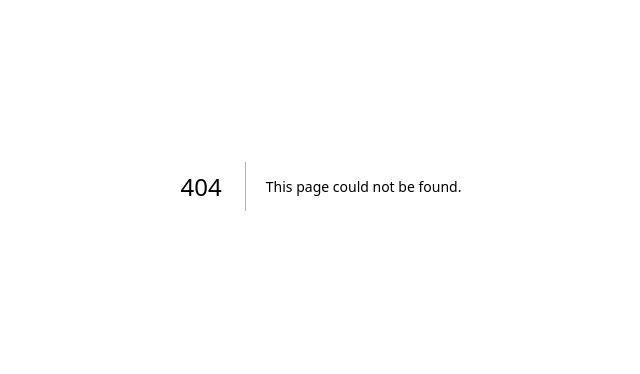
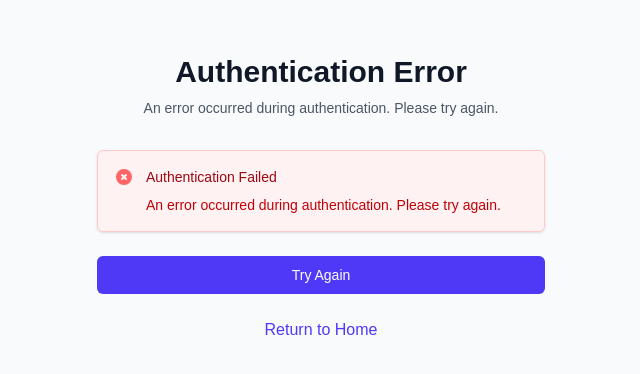
Before and after one commit to satya-xcode/nextauthapp, a Next.js app: page /auth/error in a window 1280 px wide. Before the commit this address had no page. Shown: the part 214-588 px from the top of the page, without its empty margins (319-959 px from the left). Built offline with nearby package versions, Linux system fonts and the light colour scheme.

Commit message:
sdhfkshfsd

```diff
--- /dev/null
+++ b/src/app/auth/error/page.tsx
@@ -0,0 +1,87 @@
+"use client";
+
+import { useSearchParams } from "next/navigation";
+import Link from "next/link";
+
+export default function AuthError() {
+  const searchParams = useSearchParams();
+  const error = searchParams.get("error");
+
+  const getErrorMessage = (error: string | null) => {
+    switch (error) {
+      case "CredentialsSignin":
+        return "Invalid email or password. Please try again.";
+      case "Configuration":
+        return "There is a problem with the server configuration.";
+      case "AccessDenied":
+        return "You do not have permission to sign in.";
+      case "Verification":
+        return "The verification token has expired or has already been used.";
+      default:
+        return "An error occurred during authentication. Please try again.";
+    }
+  };
+
+  return (
+    <div className="min-h-screen flex items-center justify-center bg-gray-50 py-12 px-4 sm:px-6 lg:px-8">
+      <div className="max-w-md w-full space-y-8">
+        <div>
+          <h2 className="mt-6 text-center text-3xl font-extrabold text-gray-900">
+            Authentication Error
+          </h2>
+          <p className="mt-2 text-center text-sm text-gray-600">
+            {getErrorMessage(error)}
+          </p>
+        </div>
+        <div className="mt-8 space-y-6">
+          <div className="rounded-md shadow-sm -space-y-px">
+            <div className="bg-red-50 border border-red-200 rounded-md p-4">
+              <div className="flex">
+                <div className="flex-shrink-0">
+                  <svg
+                    className="h-5 w-5 text-red-400"
+                    xmlns="http://www.w3.org/2000/svg"
+                    viewBox="0 0 20 20"
+                    fill="currentColor"
+                  >
+                    <path
+                      fillRule="evenodd"
+                      d="M10 18a8 8 0 100-16 8 8 0 000 16zM8.707 7.293a1 1 0 00-1.414 1.414L8.586 10l-1.293 1.293a1 1 0 101.414 1.414L10 11.414l1.293 1.293a1 1 0 001.414-1.414L11.414 10l1.293-1.293a1 1 0 00-1.414-1.414L10 8.586 8.707 7.293z"
+                      clipRule="evenodd"
+                    />
+                  </svg>
+                </div>
+                <div className="ml-3">
+                  <h3 className="text-sm font-medium text-red-800">
+                    Authentication Failed
+                  </h3>
+                  <div className="mt-2 text-sm text-red-700">
+                    <p>{getErrorMessage(error)}</p>
+                  </div>
+                </div>
+              </div>
+            </div>
+          </div>
+
+          <div className="flex items-center justify-between">
+            <Link
+              href="/auth/signin"
+              className="group relative w-full flex justify-center py-2 px-4 border border-transparent text-sm font-medium rounded-md text-white bg-indigo-600 hover:bg-indigo-700 focus:outline-none focus:ring-2 focus:ring-offset-2 focus:ring-indigo-500"
+            >
+              Try Again
+            </Link>
+          </div>
+
+          <div className="text-center">
+            <Link
+              href="/"
+              className="font-medium text-indigo-600 hover:text-indigo-500"
+            >
+              Return to Home
+            </Link>
+          </div>
+        </div>
+      </div>
+    </div>
+  );
+}
--- a/src/lib/auth.ts
+++ b/src/lib/auth.ts
@@ -51,7 +51,7 @@ export const authOptions: NextAuthOptions = {
           };
         } catch (error) {
           console.error("Auth error:", error);
-          return null;
+          throw new Error("Authentication failed");
         }
       },
     }),
@@ -76,7 +76,6 @@ export const authOptions: NextAuthOptions = {
   },
   pages: {
     signIn: "/auth/signin",
-    error: "/auth/error",
   },
   secret: process.env.NEXTAUTH_SECRET,
 };
--- a/src/lib/mongodb.ts
+++ b/src/lib/mongodb.ts
@@ -1,7 +1,7 @@
 /* eslint-disable prefer-const */
 import mongoose from "mongoose";
 
-const MONGODB_URI = process.env.MONGODB_URI!;
+const MONGODB_URI = process.env.MONGODB_URI as string;
 
 if (!MONGODB_URI) {
   throw new Error("Please define the MONGODB_URI environment variable");
--- a/src/middleware.ts
+++ b/src/middleware.ts
@@ -46,5 +46,7 @@ export const config = {
     "/marketting/:path*",
     "/api/admin/:path*",
     "/api/marketing/:path*",
+    // Exclude NextAuth API routes
+    "/((?!api/auth|_next/static|_next/image|favicon.ico).*)",
   ],
 };
```
